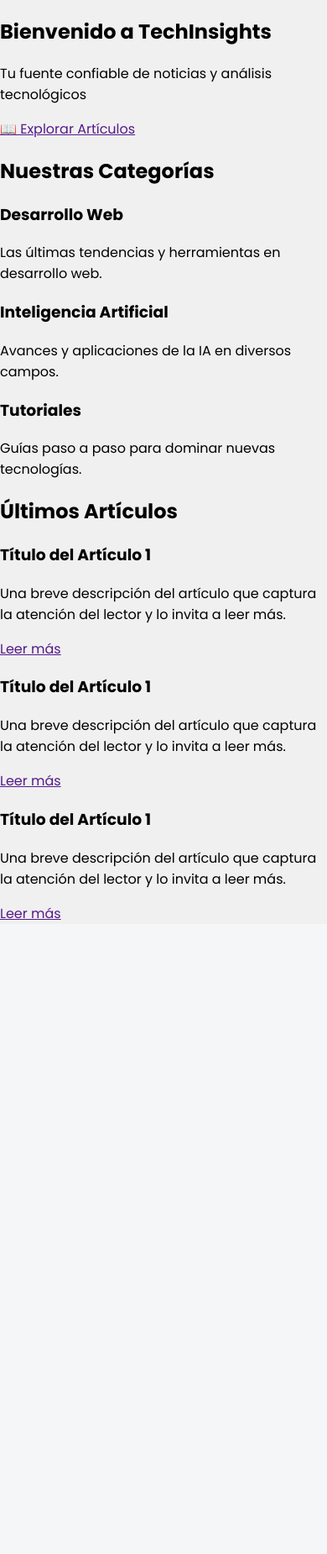
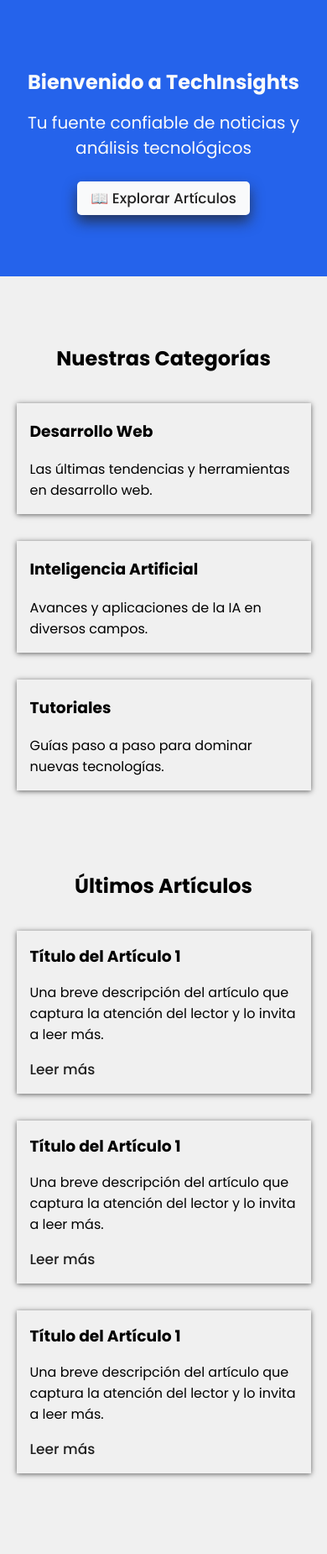
Before and after one commit to JuanWebDeveloper/TechInsights, a Django app: page / in a window 390 px wide. Shown: the part 60-1910 px from the top of the page at 84% size. Before the commit the page ends 1155 px from the top, so only its background shows below. Run offline with Django 5.2, Linux system fonts and the light colour scheme.

Commit message:
Applied styling to enhance the design of the homepage.
- Added CSS rules to style the `home_page` content for a visually appealing and user-friendly interface.
- Focused on typography, layout spacing, and responsive design to ensure consistency and adaptability across devices.
- Updated the global styles to support the homepage design enhancements.

```diff
--- /dev/null
+++ b/home_page/static/css/home-page.css
@@ -0,0 +1,126 @@
+/* Welcome Banner */
+.welcome-banner {
+ background-color: #2563eb;
+ margin-bottom: 5rem;
+ position: relative;
+ padding: 5rem 0;
+ width: 100vw;
+}
+
+.container {
+ margin: 0 auto;
+ position: relative;
+ text-align: center;
+ width: 90%;
+}
+
+.welcome-banner .container h1 {
+ color: #f9fafb;
+ margin: 0;
+}
+
+.welcome-banner .container p {
+ color: #f9fafb;
+ font-size: 20px;
+ margin-top: 1rem;
+ margin-bottom: 2rem;
+}
+
+.welcome-banner .container a {
+ background-color: #f9fafb;
+ box-shadow: 0px 8px 16px rgba(34, 34, 34, 0.7);
+ border-radius: 5px;
+ color: #222222;
+ font-size: 17px;
+ font-weight: 500;
+ padding: 0.5rem 1rem;
+ text-decoration: none;
+ transition: 0.3s background-color ease-out;
+}
+
+.welcome-banner .container a:hover {
+ background-color: #cac9c9;
+}
+
+/* Our Categories */
+.our-categories {
+ margin-bottom: 5rem;
+ position: relative;
+ width: 100vw;
+}
+
+.our-categories .container .categories {
+ display: flex;
+ flex-wrap: wrap;
+ justify-content: space-evenly;
+ position: relative;
+ width: 100%;
+}
+
+.our-categories .categories .category {
+ box-shadow: 0 1px 6px rgba(34, 34, 34, 0.7);
+ margin: 1rem 0;
+ position: relative;
+ padding: 0 1rem;
+ text-align: left;
+ width: 25%;
+}
+
+.latest-articles {
+ margin-bottom: 5rem;
+ position: relative;
+ width: 100vw;
+}
+
+.latest-articles .container .articles {
+ display: flex;
+ flex-wrap: wrap;
+ justify-content: space-evenly;
+ position: relative;
+ width: 100%;
+}
+
+.latest-articles .articles .article {
+ box-shadow: 0 1px 6px rgba(34, 34, 34, 0.7);
+ margin: 1rem 0;
+ position: relative;
+ padding: 1rem;
+ text-align: left;
+ width: 25%;
+}
+
+.latest-articles .articles .article h3 {
+ margin: 0;
+}
+
+.latest-articles .articles .article a {
+ color: #222222;
+ font-size: 17px;
+ font-weight: 500;
+ text-decoration: none;
+ transition: 0.3s background-color ease-out;
+}
+
+.latest-articles .articles .article a:hover {
+ color: #2563eb;
+}
+
+@media (max-width: 1024px) {
+ .our-categories .categories .category {
+  width: 40%;
+ }
+
+ .latest-articles .articles .article {
+  width: 40%;
+ }
+}
+
+@media (max-width: 767px) {
+ .our-categories .categories .category {
+  width: 100%;
+ }
+
+ .latest-articles .articles .article {
+  width: 100%;
+ }
+}
--- a/home_page/templates/home_page.html
+++ b/home_page/templates/home_page.html
@@ -3,6 +3,10 @@
 
 {% block title %}
   Home Page
+{% endblock %}
+
+{% block styles %}
+  <link rel="stylesheet" href="{% static 'css/home-page.css' %}" />
 {% endblock %}
 
 {% block content %}
```
